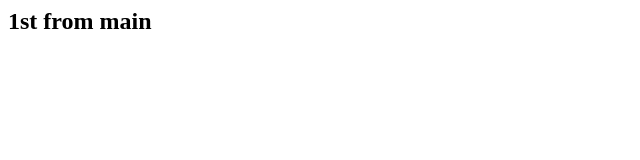
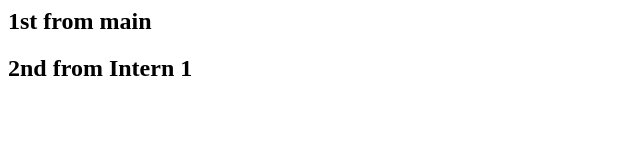
Before and after one commit to saketbadal/Project2, a plain HTML site: page index.html in a window 1280 px wide. Shown: the whole page, without its empty margins (0-640 px from the left). Drawn offline with Linux system fonts and the light colour scheme.

Commit message:
2nd from Intern 1

```diff
--- a/index.html
+++ b/index.html
@@ -1 +1,2 @@
 <h2>1st from main</h2>
+<h2>2nd from Intern 1</h2>
```
